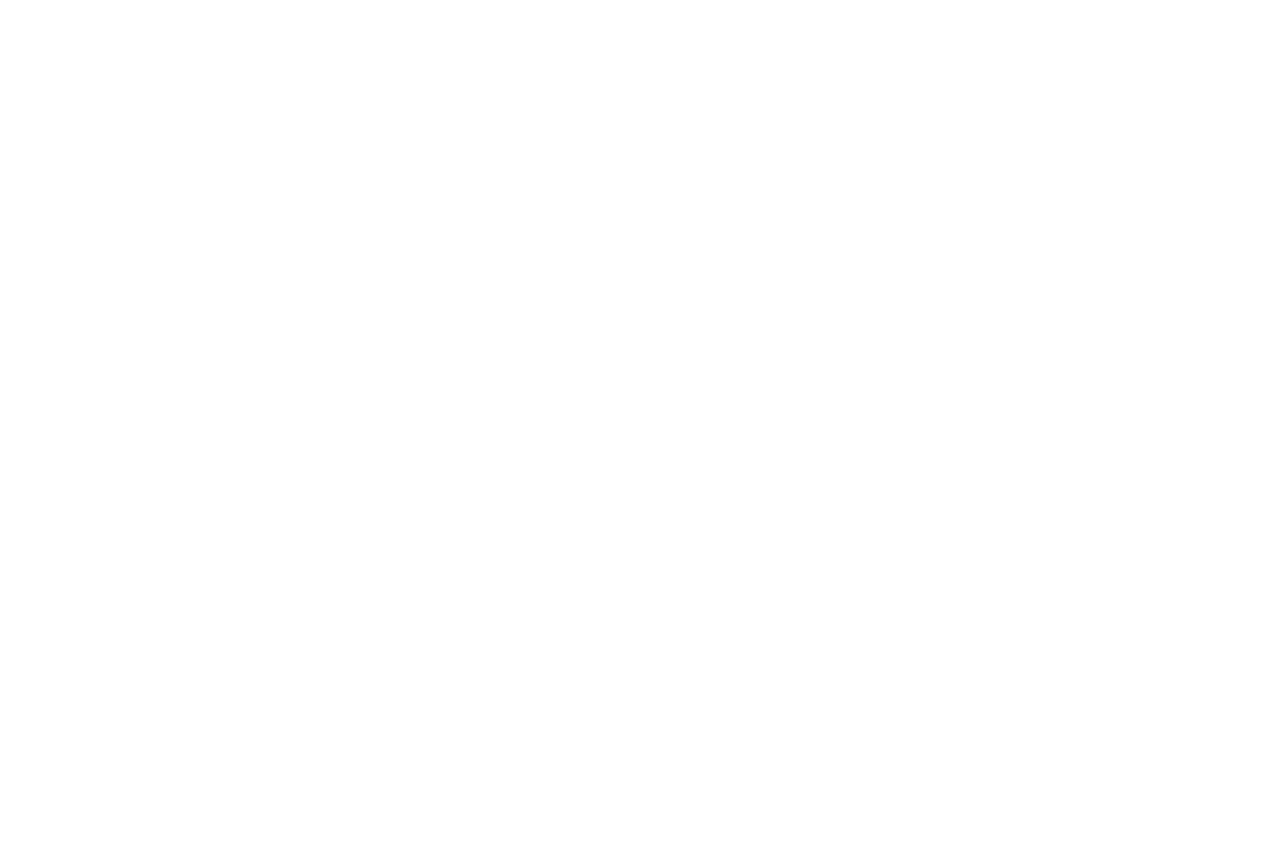
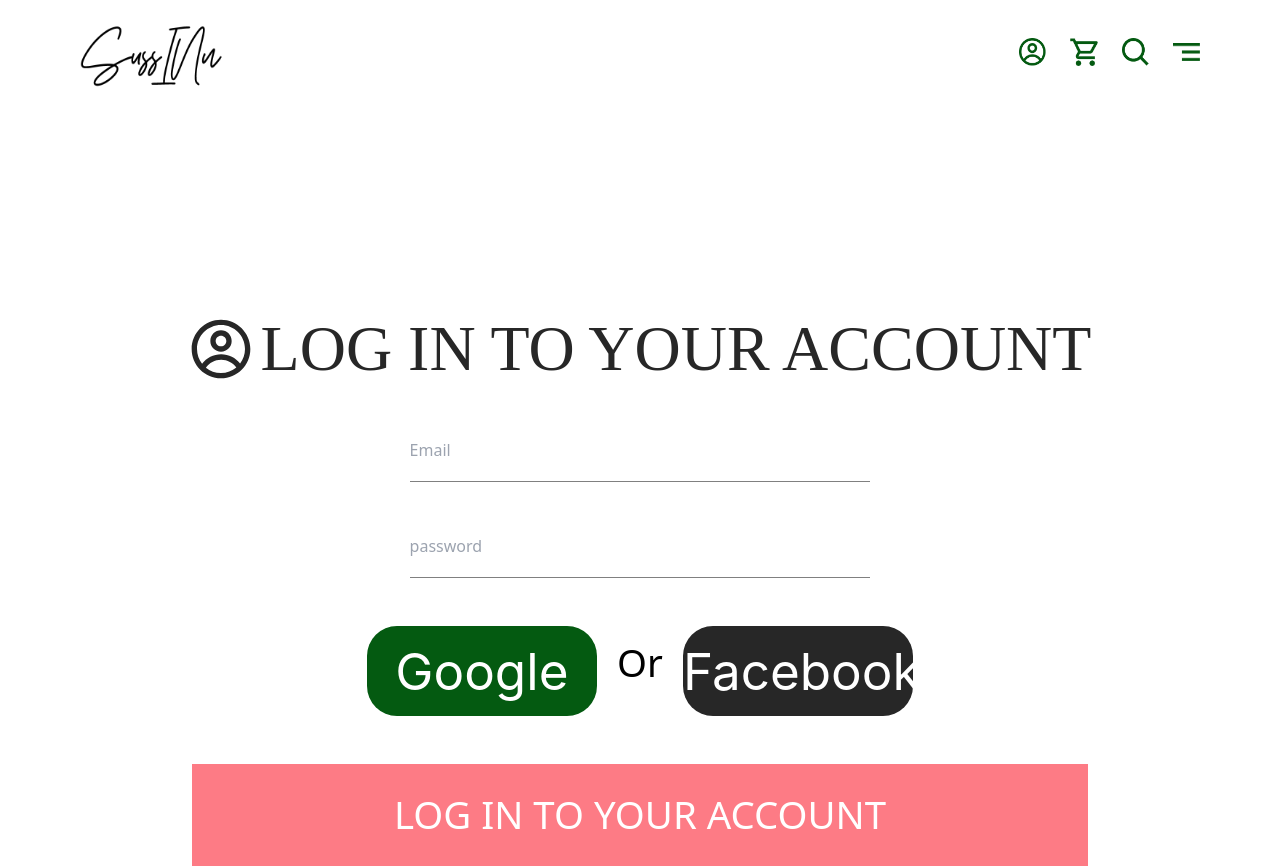
Before and after one commit to m-yunus/suss_ecommerce, a React (Create React App) app: page /login in a window 1280 px wide. Before the commit this address had no page. Before the commit the page ends 800 px from the top, so only its background shows below. Built offline with nearby package versions, Linux system fonts and the light colour scheme.

Commit message:
login page completed

```diff
--- /dev/null
+++ b/src/Pages/LoginPage/LoginPage.css
@@ -0,0 +1,134 @@
+.login{
+
+flex-wrap: wrap;
+justify-content:center ;
+}
+.login-title{
+display: flex;
+flex-wrap: wrap;
+align-items: center;
+justify-content: center;
+
+}
+.login-prf-icon{
+    margin-top: 15rem;
+    padding-left: -4rem;
+}
+.login-text{
+align-items: center;
+margin-top: 13rem;
+display: flex;
+color: #272727;
+font-family: Readex Pro;
+font-size: 5vw;
+font-style: normal;
+font-weight: 400;
+line-height: normal;
+
+}
+.login-input{
+display: flex;
+flex-wrap: wrap;
+justify-content: center;
+flex-direction: column;
+align-items: center;
+margin-top: 2rem;
+
+}
+.email-input{
+    display: flex;
+    justify-content: center;
+    align-items: center;
+
+}
+.email{
+    align-items: center;
+    background-color: white;
+    border-color: white;
+    width:36vw;
+    height: 5vw;
+    border-bottom: 1px solid grey;
+}
+
+.pswrd-input{
+display: flex;
+flex-direction: column;
+width: 10rem;
+justify-content: center;
+align-items: center;
+margin-top: 2rem;
+}
+.pswrd{
+    width:36vw;
+    height: 5vw;
+    border-bottom: 1px solid grey;
+
+}
+input{
+    border-bottom: #272727;
+}
+
+
+input[type="email"] {
+    background-color: white;
+;
+  }
+  input[type="password"] {
+    background-color: white;
+
+  }
+  .ggle-fb-btns{
+    display: flex;
+    justify-content: center;
+    margin-top: 3rem;
+  }
+
+  .google-btn{
+ background-color:#045A11 ;
+ width: 18vw;
+ height: 7vw;
+ color: #FFF;
+font-family: Inter;
+font-size: 4vw;
+font-style: normal;
+font-weight: 400;
+line-height: normal;
+border-radius: 30px;
+  }
+  .or{
+  margin-top: .5rem;
+  font-size: 3vw;
+
+  }
+
+  .face-btn{
+    background-color: #272727;
+    width: 18vw;
+ height: 7vw;
+ color: #FFF;
+font-family: Inter;
+font-size: 4vw;
+font-style: normal;
+font-weight: 400;
+line-height: normal;
+border-radius: 30px;
+  }
+.login-ftr-btn{
+display: flex;
+justify-content: center;
+margin-top: 3rem;
+}
+.log-ftr-btn{
+align-items: center;
+justify-content: center;
+}
+.log-ftr-text{
+background-color: #FD7B85;
+width: 70vw;
+font-size: 3vw;
+height: 8vw;
+display: flex;
+align-items: center;
+justify-content: center;
+color: white;
+}
--- /dev/null
+++ b/src/Pages/LoginPage/LoginPage.jsx
@@ -0,0 +1,48 @@
+import React from "react";
+import "./LoginPage.css";
+import { CgProfile } from "react-icons/cg";
+import Navbar from "../../layout/Navbar";
+
+const LoginPage = () => {
+  return (
+    <>
+      <Navbar />
+      <div className="login">
+        <div className="login-title">
+          <h2 className="login-text gap-2">
+            <CgProfile /> LOG IN TO YOUR ACCOUNT
+          </h2>
+        </div>
+        <div className="login-input">
+          <div className="email-input">
+            <input className="email"placeholder="Email" type="email" />
+
+          </div>
+
+
+
+          <div className="pswrd-input">
+            <input className="pswrd" placeholder="password" type="password" />
+          </div>
+        </div>
+        <div className="ggle-fb-btns">
+          <div className="ggle-btn">
+            <button className="google-btn">Google</button>
+          </div>
+          <h2 className="or px-5">Or</h2>
+          <div className="fb-btn">
+            <button className="face-btn">Facebook</button>
+          </div>
+        </div>
+        <div className="login-ftr-btn">
+          <div className="log-ftr-btn">
+            <h3 className="log-ftr-text">LOG IN TO YOUR ACCOUNT</h3>
+          </div>
+        </div>
+
+      </div>
+    </>
+  );
+};
+
+export default LoginPage;
--- a/src/Pages/RegSignButton/RegSignButton.css
+++ b/src/Pages/RegSignButton/RegSignButton.css
@@ -57,6 +57,8 @@ cursor: pointer;
     font-size: 3vw;
     color: white;
     height: 2vw;
+    align-items: center;
+    display: flex;
 
 
 }
--- a/src/Routes/RouteLayout.js
+++ b/src/Routes/RouteLayout.js
@@ -10,6 +10,7 @@ import AboutUs from '../Pages/AboutUs/AboutUs'
 import Blog from '../Pages/Blog/Blog'
 import Vendor from '../Pages/Vendor/Vendor'
 import RegSignButton from '../Pages/RegSignButton/RegSignButton'
+import LoginPage from '../Pages/LoginPage/LoginPage'
 
 const RouteLayout = () => {
   return (
@@ -27,6 +28,7 @@ const RouteLayout = () => {
           <Route path="blog" element={<Blog/>} />
           <Route path="vendor" element={<Vendor/>} />
           <Route path="sign" element={<RegSignButton/>} />
+          <Route path="login" element={<LoginPage/>} />
 
         </Routes>
       </BrowserRouter>
```
